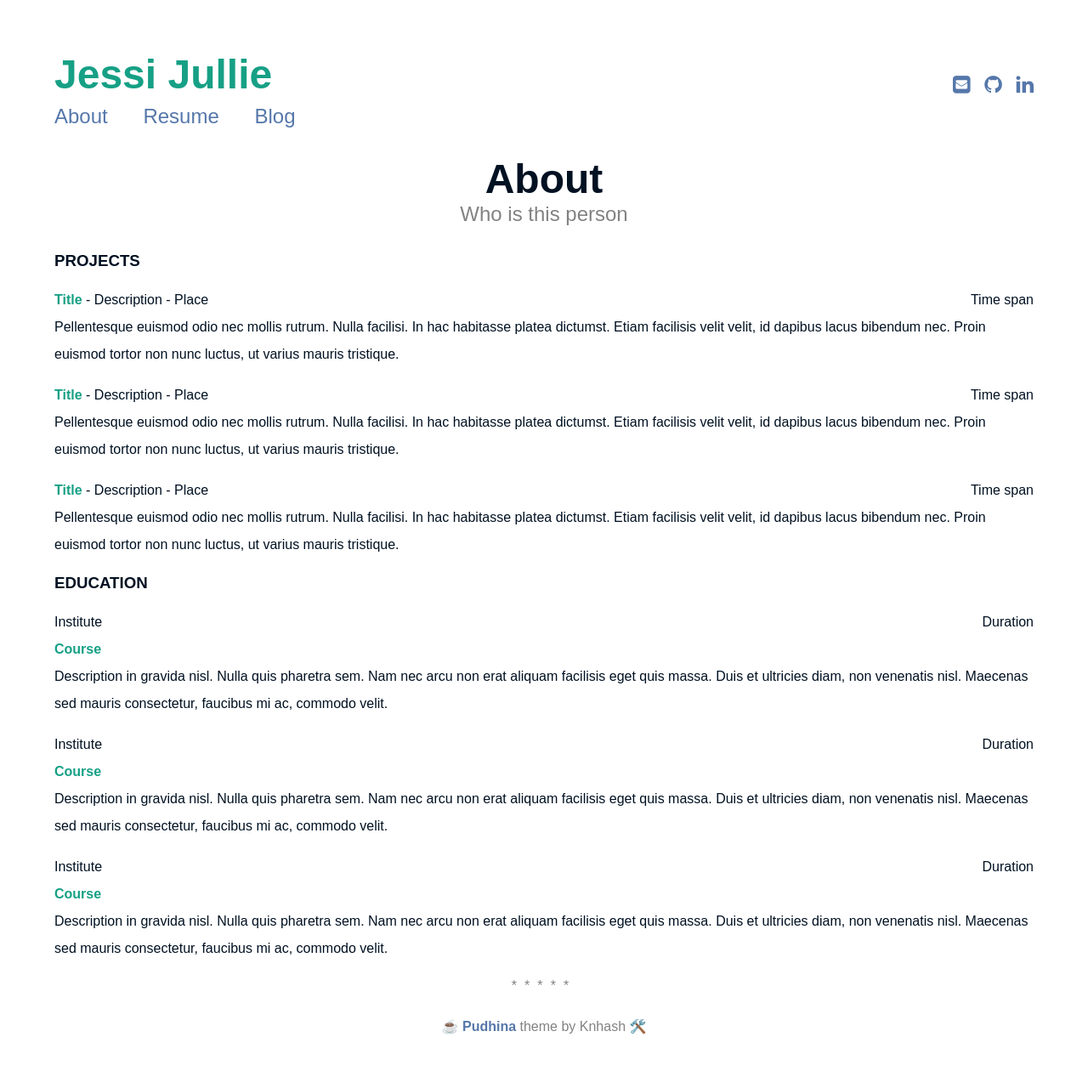
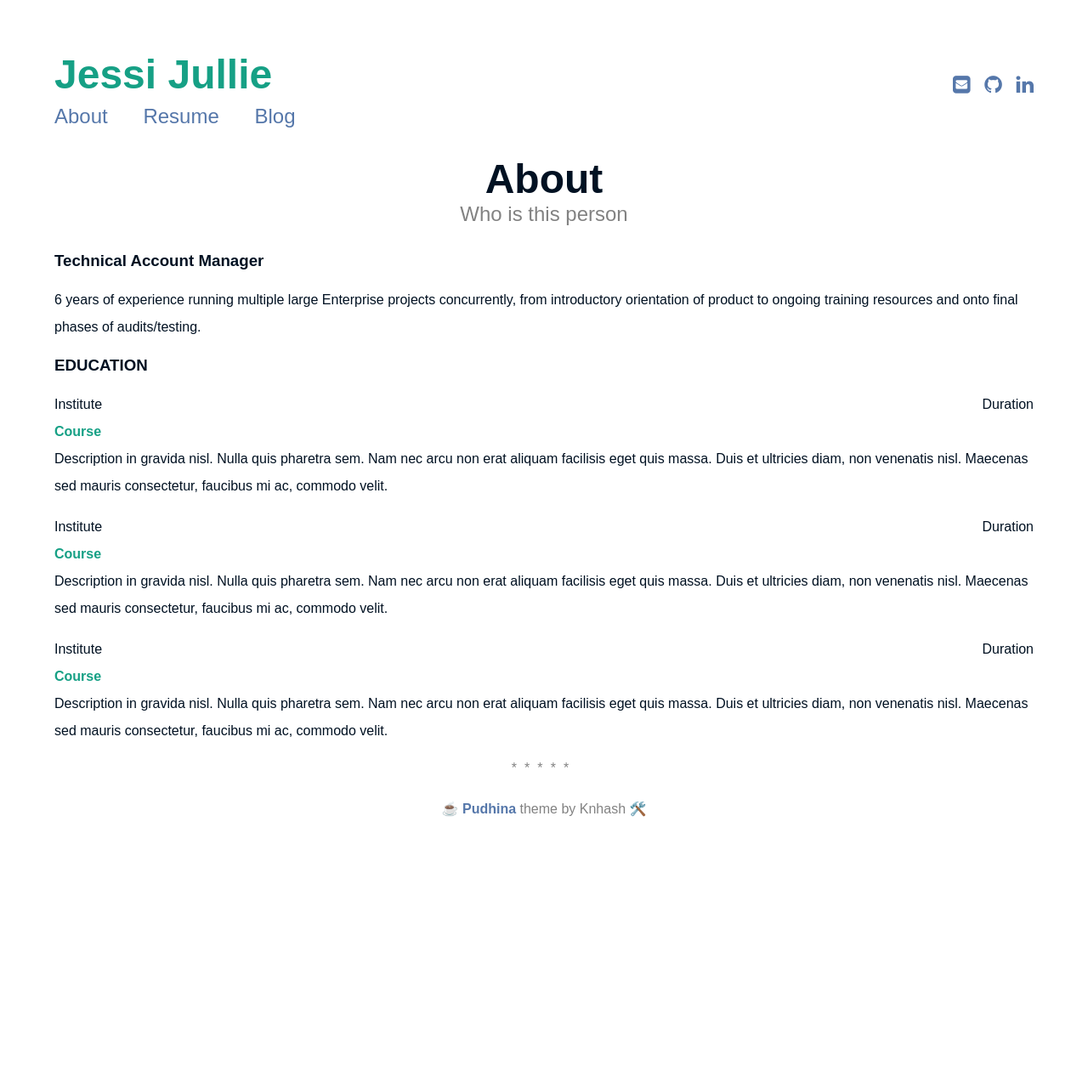
Before and after one commit to JessiJullie/JessiSite, a Jekyll site: the page built from about.md, in a window 1280 px wide. Shown: the whole page at 85% size. Built offline with Jekyll 4.4.1, drawn with Linux system fonts in a browser that asks for light colours; after the commit the page ends 1024 px from its top, so only the background shows below that.

Commit message:
Edit about page

```diff
--- a/about.md
+++ b/about.md
@@ -7,15 +7,9 @@ subtitle: Who is this person
 
 
 
-### PROJECTS
-**Title** - Description - Place <span style="float: right; ">Time span</span>
-Pellentesque euismod odio nec mollis rutrum. Nulla facilisi. In hac habitasse platea dictumst. Etiam facilisis velit velit, id dapibus lacus bibendum nec. Proin euismod tortor non nunc luctus, ut varius mauris tristique.
+### Technical Account Manager
+6 years of experience running multiple large Enterprise projects concurrently, from introductory orientation of product to ongoing training resources and onto final phases of audits/testing.
 
-**Title** - Description - Place <span style="float: right; ">Time span</span>
-Pellentesque euismod odio nec mollis rutrum. Nulla facilisi. In hac habitasse platea dictumst. Etiam facilisis velit velit, id dapibus lacus bibendum nec. Proin euismod tortor non nunc luctus, ut varius mauris tristique.
-
-**Title** - Description - Place <span style="float: right; ">Time span</span>
-Pellentesque euismod odio nec mollis rutrum. Nulla facilisi. In hac habitasse platea dictumst. Etiam facilisis velit velit, id dapibus lacus bibendum nec. Proin euismod tortor non nunc luctus, ut varius mauris tristique.
 
 ### EDUCATION
 
```
Also changed, not shown: 2 other files.
